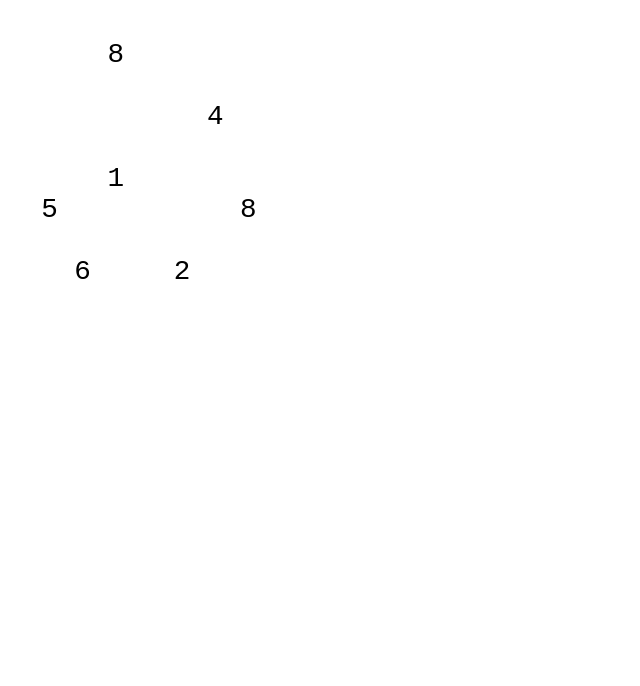
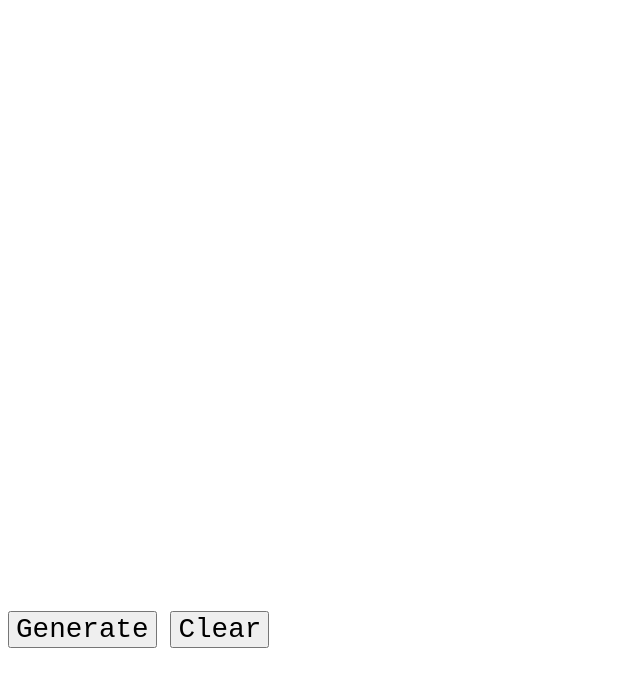
Before and after one commit to popoway/sudoku, a website: page index.html in a window 1280 px wide. Shown: the whole page, without its empty margins (0-640 px from the left). Drawn offline with Linux system fonts and the light colour scheme.

Commit message:
renderMatrix in table

```diff
--- a/index.html
+++ b/index.html
@@ -8,7 +8,9 @@
   <title>Document</title>
 </head>
 <body>
-  <div id="entry"></div>
+  <div id="sudoku-container"></div>
+  <button onclick="populateMatrix(0.1)">Generate</button>
+  <button onclick="clearMatrix()">Clear</button>
   <script src="./main.js"></script>
 </body>
 </html>
--- a/main.js
+++ b/main.js
@@ -58,7 +58,6 @@ const validMatrix = () => {
 const setCell = (row, column, value) => {
   console.debug('setCell(%d, %d, %d) invoked', row, column, value);
   matrix[row][column] = value;
-  renderMatrix();
 }
 
 const getCell = (row, column) => {
@@ -98,34 +97,45 @@ const populateCell = (row, column, random) => {
 
 const renderMatrix = () => {
   console.debug('renderMatrix() invoked');
-  let a = '';
+  let table = document.createElement('table');
+  console.log(table)
+  for (let i = 0; i < matrixSize; i++) {
+    let row = table.insertRow(i);
+    for (let j = 0; j < matrixSize; j++) {
+      let cell = row.insertCell(j);
+      cell.innerHTML = getCell(i, j) === -1 ? '&nbsp;' : getCell(i, j);
+    }
+  }
+  document.querySelector('#sudoku-container').innerHTML = '';
+  document.querySelector('#sudoku-container').appendChild(table);
+}
 
+const populateMatrix = (ratio) => {
+  for (let i = 0; i < matrixSize; i++) {
+    if (i == 10) break;
+    for (let j = 0; j < matrixSize; j++) {
+      if (i == 9 && j == 1) break;
+      setTimeout(() => {
+        if (Math.random() < ratio) {
+          populateCell(i, j, true);
+        }
+      }, 500);
+    }
+  }
+  renderMatrix();
+}
+
+const clearMatrix = () => {
   for (let i = 0; i < matrixSize; i++) {
     for (let j = 0; j < matrixSize; j++) {
-      if (getCell(i, j) === -1) {
-        a += '&nbsp;' + ' ';
-      } else {
-        a += getCell(i, j) + ' ';
-      }
-      document.querySelector('#entry').innerHTML = a;
+      setCell(i, j, -1)
     }
-    a += '<br>'
   }
+  renderMatrix();
 }
 
 document.addEventListener('DOMContentLoaded', (evt) => {
   console.debug('matrixSize: %d', matrixSize);
   console.debug('groupSize: %d', groupSize);
   renderMatrix();
-  for (let i = 0; i < matrixSize; i++) {
-    if (i == 10) break;
-    for (let j = 0; j < matrixSize; j++) {
-      if (i == 9 && j == 1) break;
-      setTimeout(() => {
-        if (Math.random() < 0.1) {
-          populateCell(i, j, true);
-        }
-      }, 500);
-    }
-  }
 })
--- a/server.js
+++ b/server.js
@@ -9,6 +9,6 @@ express()
   .listen(PORT, onListen);
 
 function onListen() {
-  console.log('\x1b[36m%s\x1b[0m', 'The popoway-me debug server is now running on localhost:' + PORT, '\nHit Control + C to terminate.');
+  console.log('\x1b[36m%s\x1b[0m', 'The sudoku debug server is now running on localhost:' + PORT, '\nHit Control + C to terminate.');
   open(`http://localhost:${PORT}`);
 }
--- a/style.css
+++ b/style.css
@@ -1,6 +1,12 @@
 * {
   font-family: 'Courier New', Courier, monospace;
   font-size: 1.2em;
+}
+
+table {
+  border-collapse: collapse;
+  border-spacing: 0;
+  width: 100%;
 }
 
 @media screen and (prefers-color-scheme: dark) {
```
